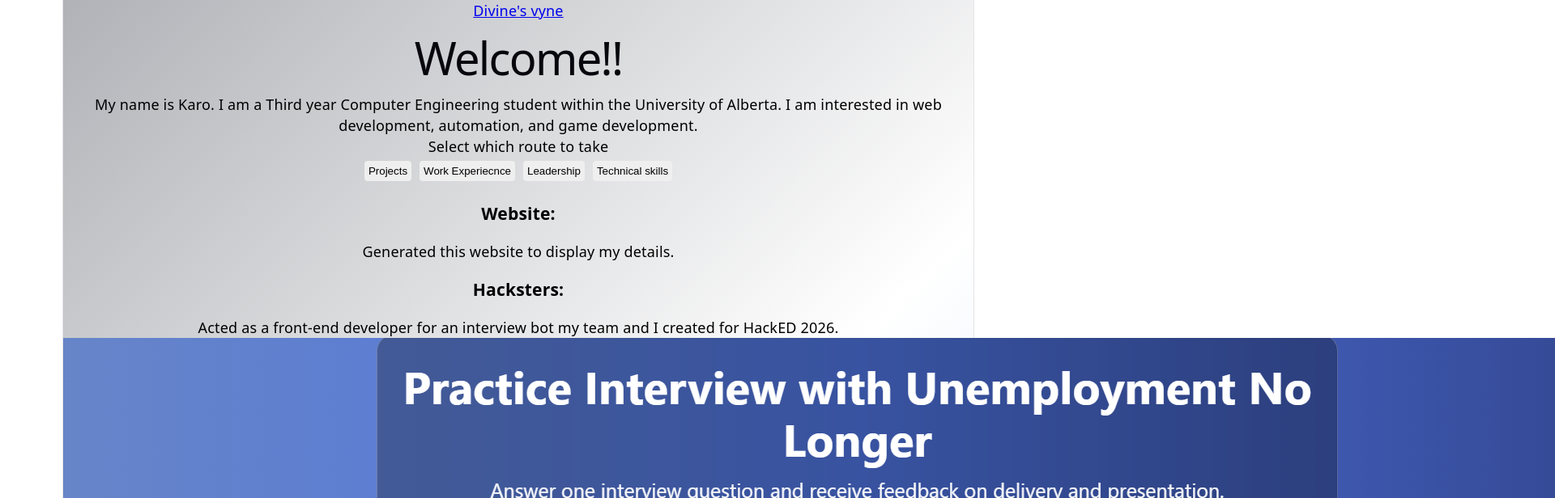
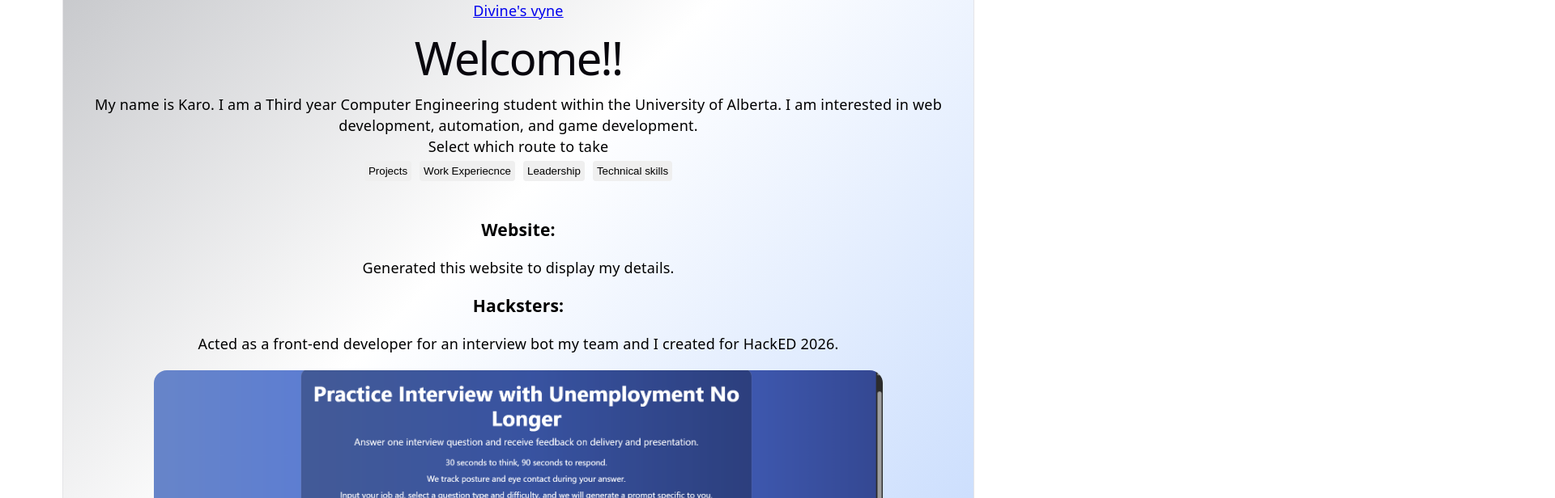
Before and after one commit to kdruid/My-Website, a React (Vite) app in the folder my-react-app/: page / in a window 1280 px wide. Both pictures are taken after a click on the button "Projects". Shown: the top 616 px of the page at 81% size, 1920 px wide, since content can reach past the window. Built offline with nearby package versions, Linux system fonts and the light colour scheme.

Commit message:
box_footer_home_link&images

```diff
--- a/my-react-app/src/App.css
+++ b/my-react-app/src/App.css
@@ -25,11 +25,13 @@
   100% { background-position: 0% 50%;}
 }
 
-.home_link{
-  list-style: none;
-  padding: 0%;
-  margin: 0;
-  text-align: left;
+.box{
+  text-align: center;
+  width: 90%;
+  max-width: 1000px;
+  margin: auto;
+  padding: 20px;
+  box-sizing: border-box;
 }
 
 .collapsible{
@@ -55,6 +57,11 @@
 
 .footer_container a{
   text-align: left;
+  text-decoration: none;
+  color: black;
+  display: flex;
+  justify-items: center;
+  flex-wrap: wrap;
   transition: 0.4s;
 }
 
@@ -62,6 +69,18 @@
   color: #000;
 }
 
-.box{
-  border-radius: auto;
+.home_link{
+  list-style: none;
+  padding: 0%;
+  margin: 0;
+  text-align: left;
 }
+
+.images{
+  width: 100%;
+  max-width: 900px;
+  height: auto;
+  display: block;
+  margin: 20px auto;
+  border-radius: 16px;
+}
--- a/my-react-app/src/App.jsx
+++ b/my-react-app/src/App.jsx
@@ -40,17 +40,17 @@ function App() {
           className='collapsible'>Technical skills</button>
 
         {tab =="projects" && (
-        <p className="box">
+        <div className="box">
           <h3>Website: </h3> Generated this website to display
           my details.
           <h3>Hacksters: </h3> Acted as a front-end developer
           for an interview bot my team and I created for HackED 2026. <br />
-          <img src={botImage} alt="image of our bot" />
-        </p>
+          <img src={botImage} alt="image of our bot" className="images"/>
+        </div>
         )}
 
         {tab =="skills" && (
-        <p className="box">
+        <div className="box">
           <table>
             <thead>
               <tr>
@@ -67,27 +67,28 @@ function App() {
               ))}
             </tbody>
           </table>
-        </p>
+        </div>
         )}
 
         {tab =="work" && (
-        <p className="box">
+        <div className="box">
           <h3> Assisstant Crew Leader</h3>
-        </p>
+        </div>
         )}
 
         {tab =="leadership" && (
-        <p className="box">
+        <div className="box">
           <h3> ESS Funding Coordinator </h3>
           <h3> Electrical Engineering Junior Executive of Clubroom and Events Coordination</h3>
           <h3> Computer Engineering Senior External Executive </h3>
-        </p>
+        </div>
         )}
 
-        <div className="footer_container">
-              <h1>Contact Me</h1>
-              <a href="tel:+14374320893">Phone: +1 (437)432-0893</a><br />
-              <a href="mailto:oghenekaroegbevurie@gmail.com">Email: oghenekaroegbevurie@gmail.com</a>
+        <div className="footer">
+          <div className="footer_container">
+                <h1>Contact Me</h1>
+                <a href="mailto:oghenekaroegbevurie@gmail.com">Email: oghenekaroegbevurie@gmail.com</a>
+          </div>
         </div>
        </main>
     </div>
```
